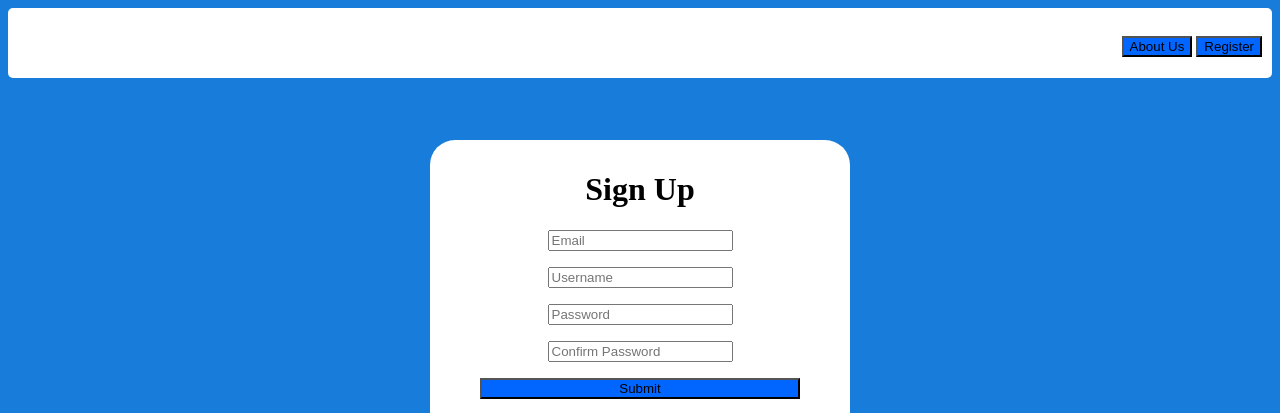
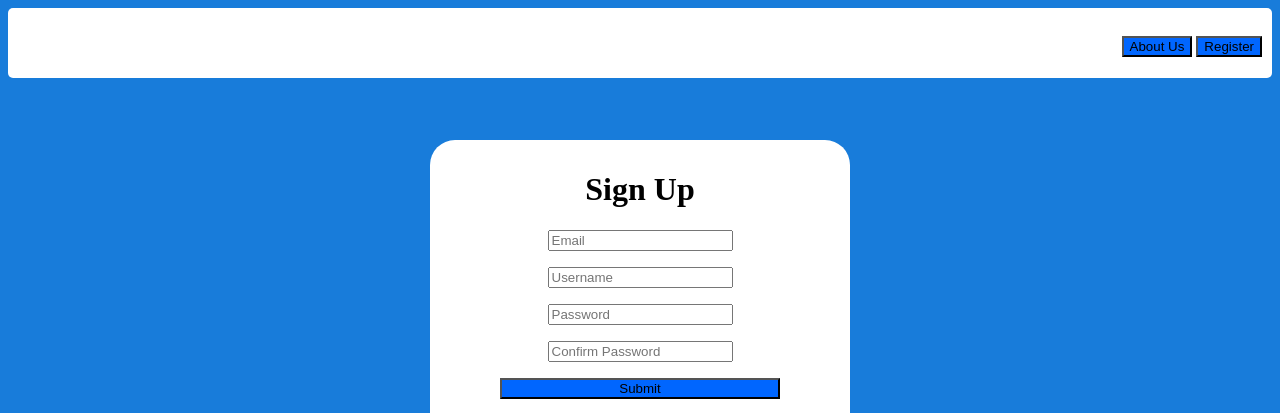
Before and after one commit to khughes0123/Registration-Page, a plain HTML site: page index.html in a window 1280 px wide. Shown: the top 413 px of the page. Drawn offline with Linux system fonts and the light colour scheme.

Commit message:
changed button width

```diff
--- a/styles.css
+++ b/styles.css
@@ -32,5 +32,5 @@ body{
 }
 
 #button{
-    width: 80%!important;
+    width: 70%!important;
 }
```
